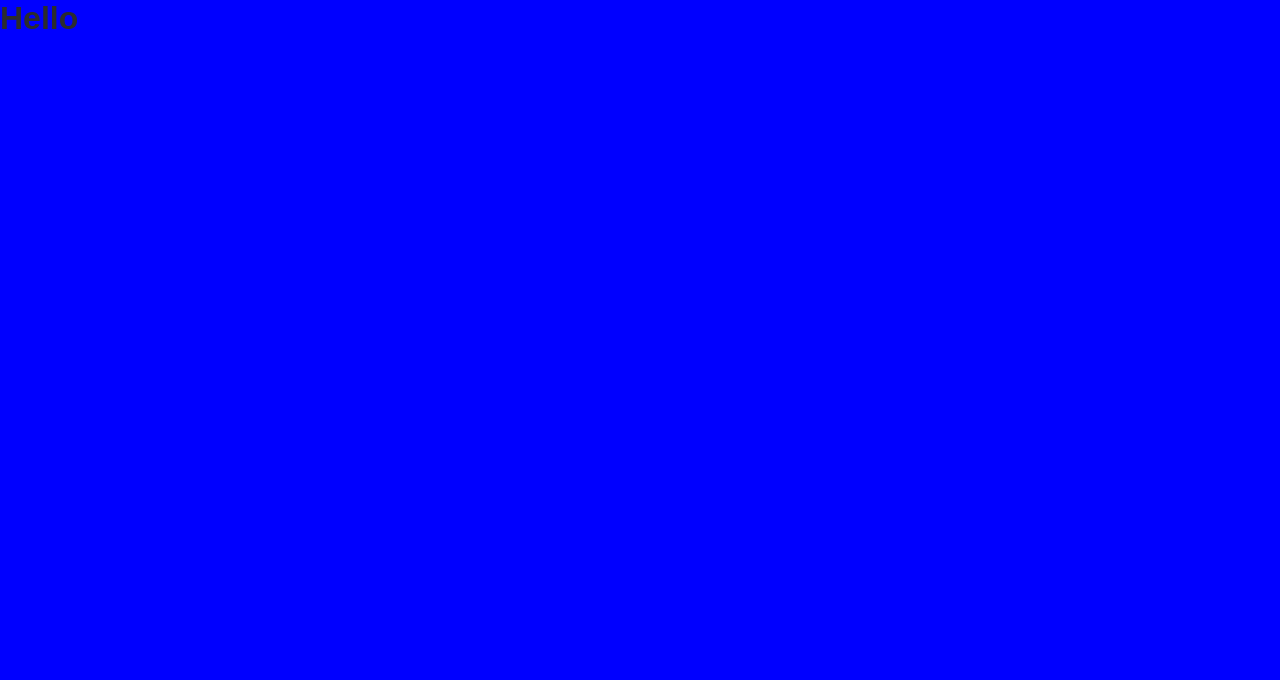
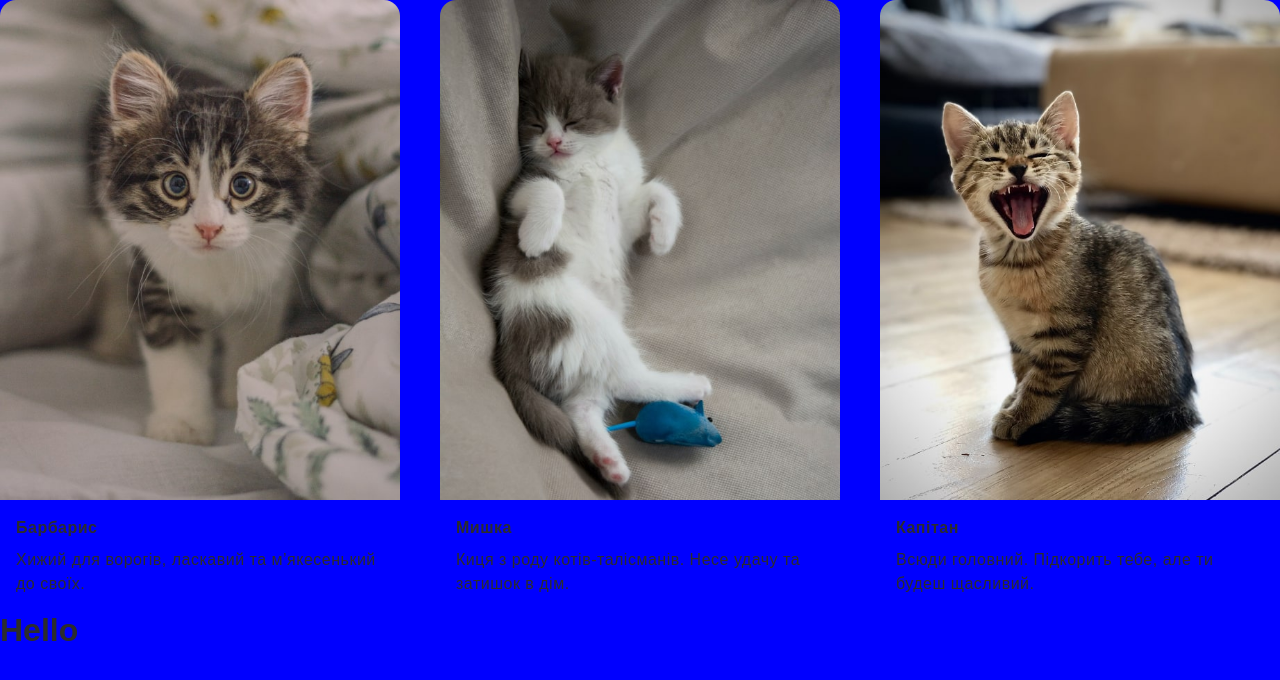
Before and after one commit to OksanaTryhub/kotodim_test, a website: page index.html in a window 1280 px wide. Drawn offline with Linux system fonts and the light colour scheme.

Commit message:
Update index.html

```diff
--- a/index.html
+++ b/index.html
@@ -6,7 +6,29 @@
     <meta name="viewport" content="width=device-width, initial-scale=1.0" />
     <title>Котодім</title>
     <link rel="stylesheet" href="/styles.css" />
-
+   <ul class="offer-list">
+          <li class="offer-item">
+            <img class="offer-img" src="/img/cat1.jpg" alt="Барбарис" />
+            <div class="offer-text-wrap">
+              <h3 class="offer-subtitle">Барбарис</h3>
+              <p class="offer-text">Хижий для ворогів, ласкавий та м’якесенький до своїх.</p>
+            </div>
+          </li>
+          <li class="offer-item">
+            <img class="offer-img" src="/img/cat2.jpg" alt="Мишка" />
+            <div class="offer-text-wrap">
+              <h3 class="offer-subtitle">Мишка</h3>
+              <p class="offer-text">Киця з роду котів-талісманів. Несе удачу та затишок в дім.</p>
+            </div>
+          </li>
+          <li class="offer-item">
+            <img class="offer-img" src="/img/cat3.jpg" alt="Капітан" />
+            <div class="offer-text-wrap">
+              <h3 class="offer-subtitle">Капітан</h3>
+              <p class="offer-text">Всюди головний. Підкорить тебе, але ти будеш щасливий.</p>
+            </div>
+          </li>
+        </ul>
   </head>
   <body>
    <h1>Hello<h1>
```
